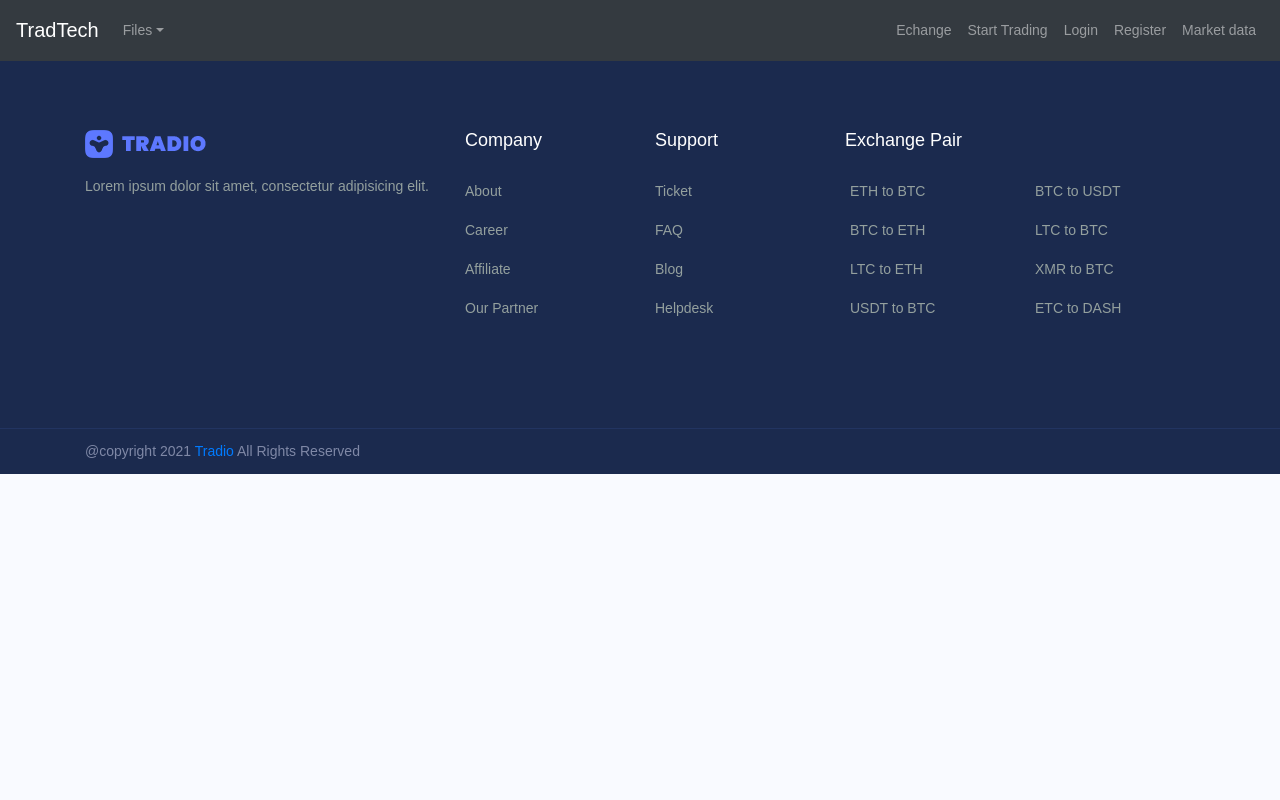
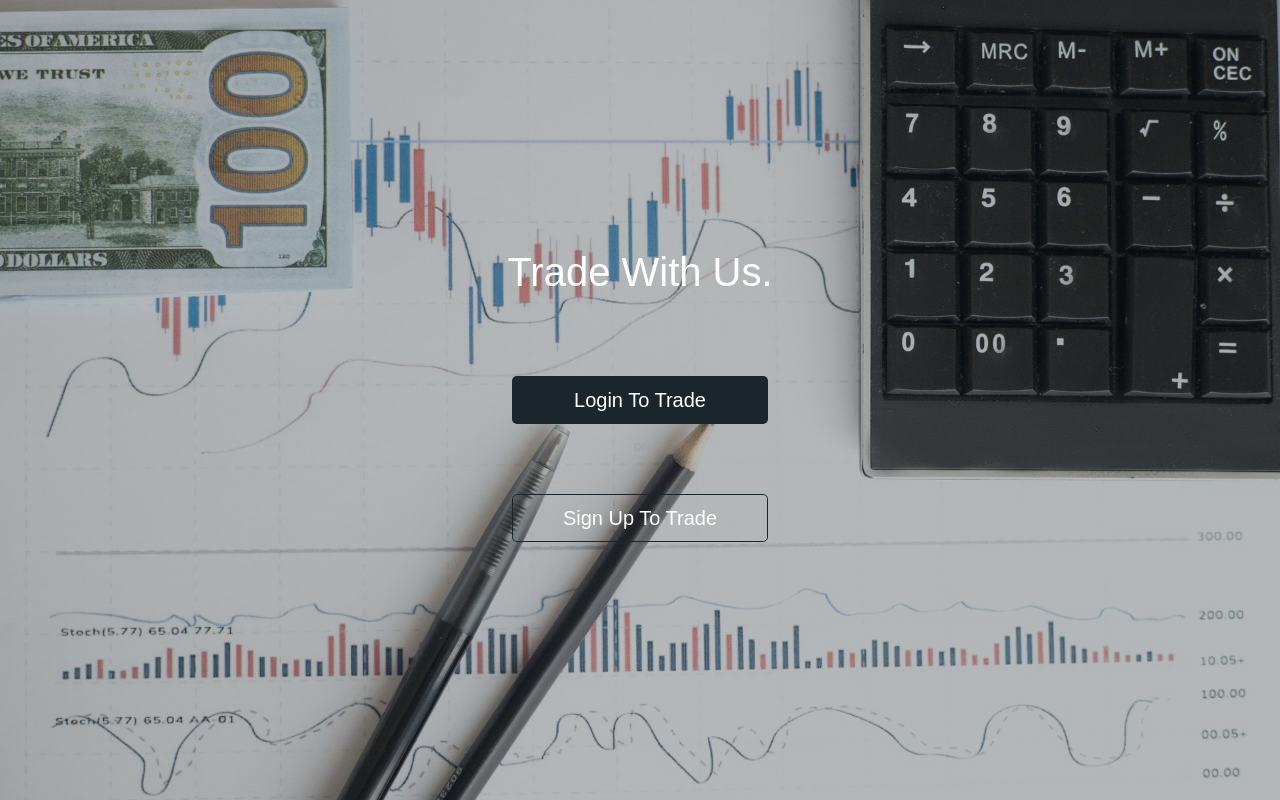
Before and after one commit to TLC-3-Group-5/ClientUI, an Angular app: page / in a window 1280 px wide. Built offline with nearby package versions, Linux system fonts and the light colour scheme.

Commit message:
Style getting started page and update routes

```diff
--- a/src/app/app.component.html
+++ b/src/app/app.component.html
@@ -5,11 +5,11 @@
 </div> -->
 <div class="main">
   <!-- <app-Main></app-Main> -->
-  <app-Header></app-Header>
+  <!-- <app-Header></app-Header> -->
   <!-- <app-MarketData></app-MarketData> -->
   <!-- <app-GetStarted></app-GetStarted> -->
   <router-outlet></router-outlet>
-  <app-Footer></app-Footer>
+  <!-- <app-Footer></app-Footer> -->
   <!-- <app-Buy></app-Buy> -->
   <!-- <app-Login></app-Login> -->
   <!-- <app-Register></app-Register> -->
--- a/src/app/components/GetStarted/GetStarted.component.css
+++ b/src/app/components/GetStarted/GetStarted.component.css
@@ -0,0 +1,28 @@
+.home-background{
+    height: 100vh;
+    background:linear-gradient(0deg, rgba(27, 38, 44, 0.3), rgba(27, 38, 44, 0.3)), url("../../../assets/images/trad-with-desk-keyboard.jpg") no-repeat center center fixed;
+    -webkit-background-size: cover;
+    -moz-background-size: cover;
+    -o-background-size: cover;
+    background-size: cover;
+    }
+
+    h1{
+      margin-bottom: 1.5em;
+      color:#fff;
+    }
+
+    .btn{
+      width: 40%;
+      margin: 1em 0em 0.5em 0em;
+    }
+
+    .login{
+      background: #1b262c;
+      color: #fff;
+    }
+
+    .sign-up{
+      border: 1px solid #1b262c;
+      color: #fff;
+    }
--- a/src/app/components/GetStarted/GetStarted.component.html
+++ b/src/app/components/GetStarted/GetStarted.component.html
@@ -1,33 +1,9 @@
+<div class="home-background d-flex flex-column justify-content-center align-items-center ">
+  <div class="d-flex flex-column justify-content-center align-items-center w-50">
+    <h1 class="text-center">Trade With Us.</h1>
+  <button class="btn btn-lg login" [routerLink]="['/login']">Login To Trade</button>
+    <p>or</p>
+  <button class="btn btn-lg sign-up" > Sign Up To Trade</button>
 
-
-<div class="getstart section-padding" id="portfolio">
-  <div class="container">
-    <div class="row justify-content-center">
-      <div class="col-xl-8">
-        <div class="section-title">
-          <h2>Get started in a few minutes</h2>
-        </div>
-      </div>
-    </div>
-    <div class="row">
-      <div class="col-xl-4 col-lg-4 col-md-4 col-sm-4">
-        <div class="getstart-content">
-          <span><i class="la la-user-plus"></i></span>
-          <h3>Create an account</h3>
-        </div>
-      </div>
-      <div class="col-xl-4 col-lg-4 col-md-4 col-sm-4">
-        <div class="getstart-content">
-          <span><i class="la la-bank"></i></span>
-          <h3>Link your bank account</h3>
-        </div>
-      </div>
-      <div class="col-xl-4 col-lg-4 col-md-4 col-sm-4">
-        <div class="getstart-content">
-          <span><i class="la la-exchange"></i></span>
-          <h3>Start buying &amp; selling</h3>
-        </div>
-      </div>
-    </div>
   </div>
 </div>
--- a/src/styles.css
+++ b/src/styles.css
@@ -2,7 +2,7 @@
 body{
   background: #f9faff;
   overflow-x: hidden;
-  margin-top: 60px;
+  /* margin-top: 60px; */
   font-size: 13px;
 }
 iframe body{
```
Also changed, not shown: src/app/app-routing.module.ts (+7 -2 lines), src/assets/images/trad-with-desk-keyboard.jpg (added), 1 other file (tests, documents, lock files or other folders).
